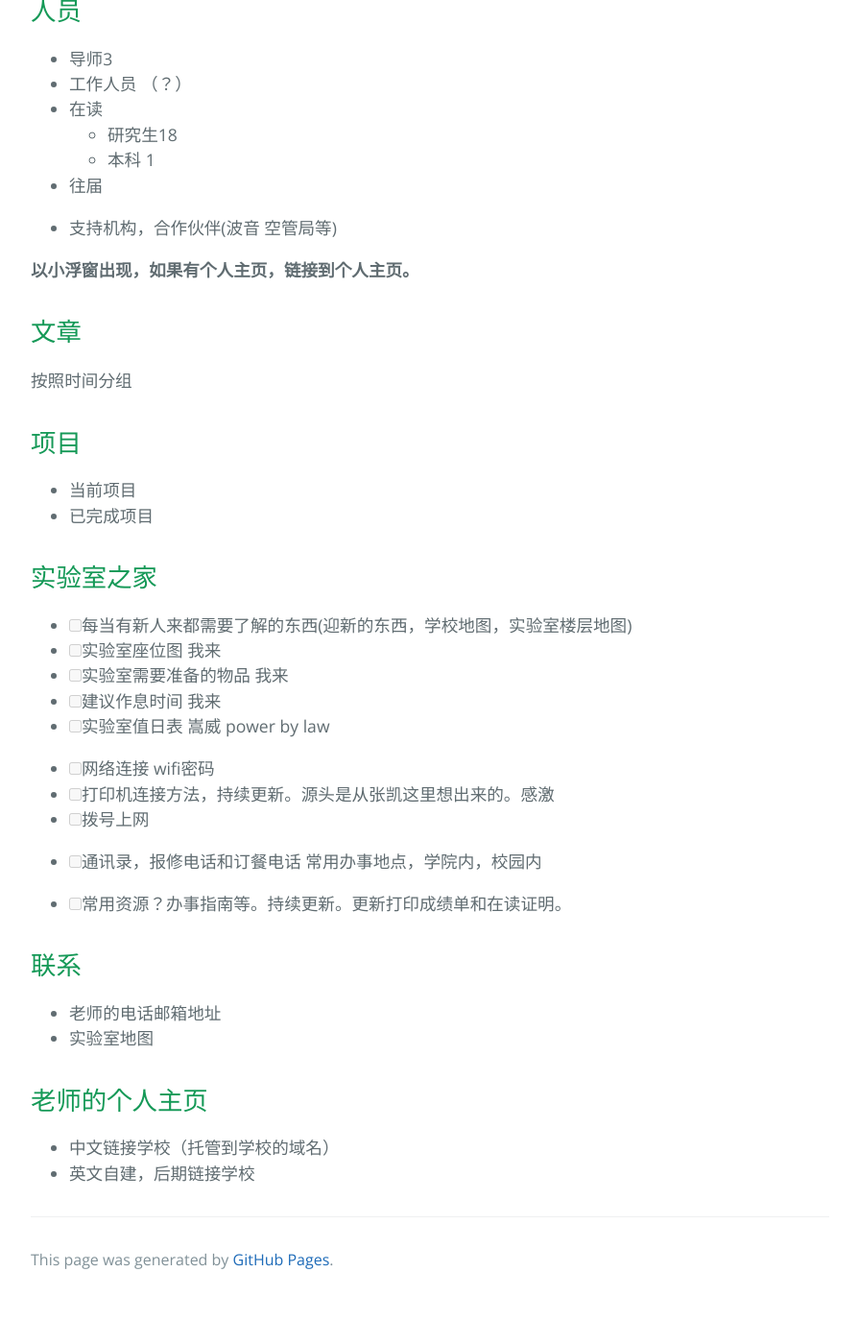
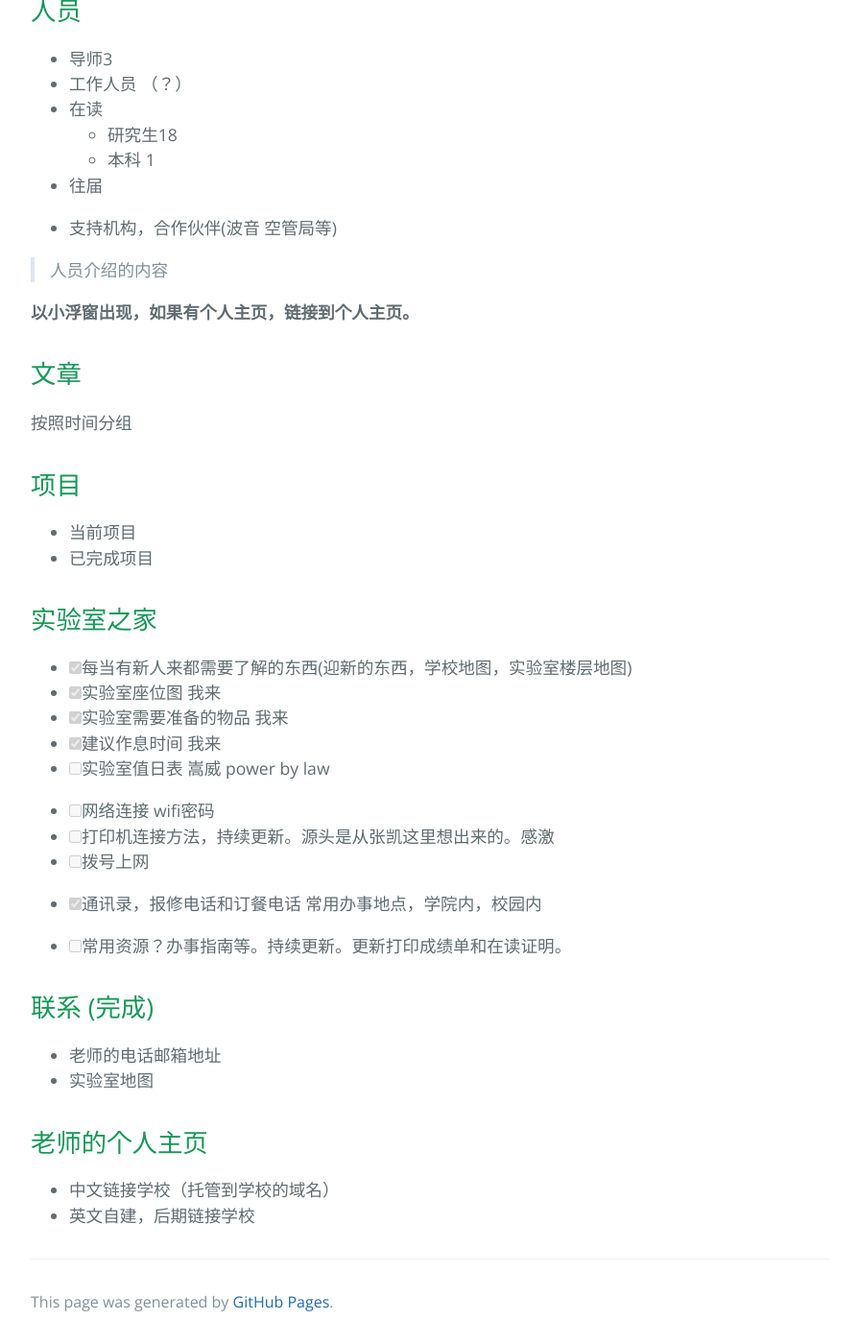
Before and after one commit to penglizhao/IATCNG, a Jekyll site: the page built from 0 ideas/网站模块构思细节.md, in a window 1280 px wide and 1400 px high, scrolled down 828 px. Shown: the whole window at 96% size, without its empty margins (192-1087 px from the left). Built offline with Jekyll 4.4.1, drawn with Linux system fonts in a browser that asks for light colours; our own code applies the rules of GitHub Pages for plain Markdown files; before the commit the page ends 2184 px from its top, so only the background shows below that.

Commit message:
checklist

```diff
--- a/0 ideas/网站模块构思细节.md
+++ b/0 ideas/网站模块构思细节.md
@@ -28,6 +28,9 @@
 
 - 支持机构，合作伙伴(波音 空管局等)
 
+> 人员介绍的内容
+
+
 **以小浮窗出现，如果有个人主页，链接到个人主页。**
 
 ## 文章
@@ -40,21 +43,21 @@
 - 已完成项目
 
 ## 实验室之家
-- [ ] 每当有新人来都需要了解的东西(迎新的东西，学校地图，实验室楼层地图)
-- [ ] 实验室座位图 我来
-- [ ] 实验室需要准备的物品 我来
-- [ ] 建议作息时间 我来
+- [X] 每当有新人来都需要了解的东西(迎新的东西，学校地图，实验室楼层地图)
+- [X] 实验室座位图 我来
+- [X] 实验室需要准备的物品 我来
+- [X] 建议作息时间 我来
 - [ ] 实验室值日表 嵩威 power by law
 
 - [ ] 网络连接 wifi密码
 - [ ] 打印机连接方法，持续更新。源头是从张凯这里想出来的。感激
 - [ ] 拨号上网
 
-- [ ] 通讯录，报修电话和订餐电话 常用办事地点，学院内，校园内
+- [X] 通讯录，报修电话和订餐电话 常用办事地点，学院内，校园内
 
 - [ ] 常用资源？办事指南等。持续更新。更新打印成绩单和在读证明。
 
-## 联系
+## 联系 (完成)
 - 老师的电话邮箱地址
 - 实验室地图
 
```
